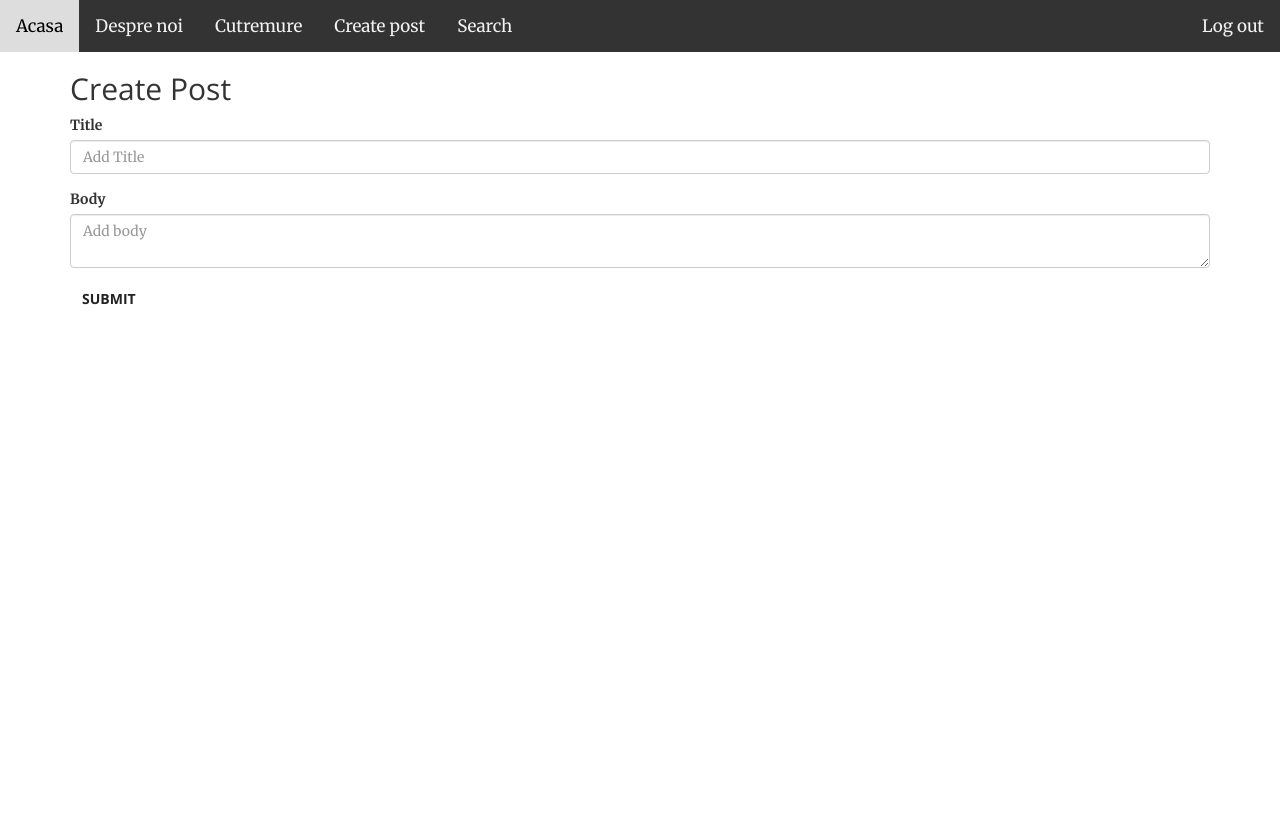
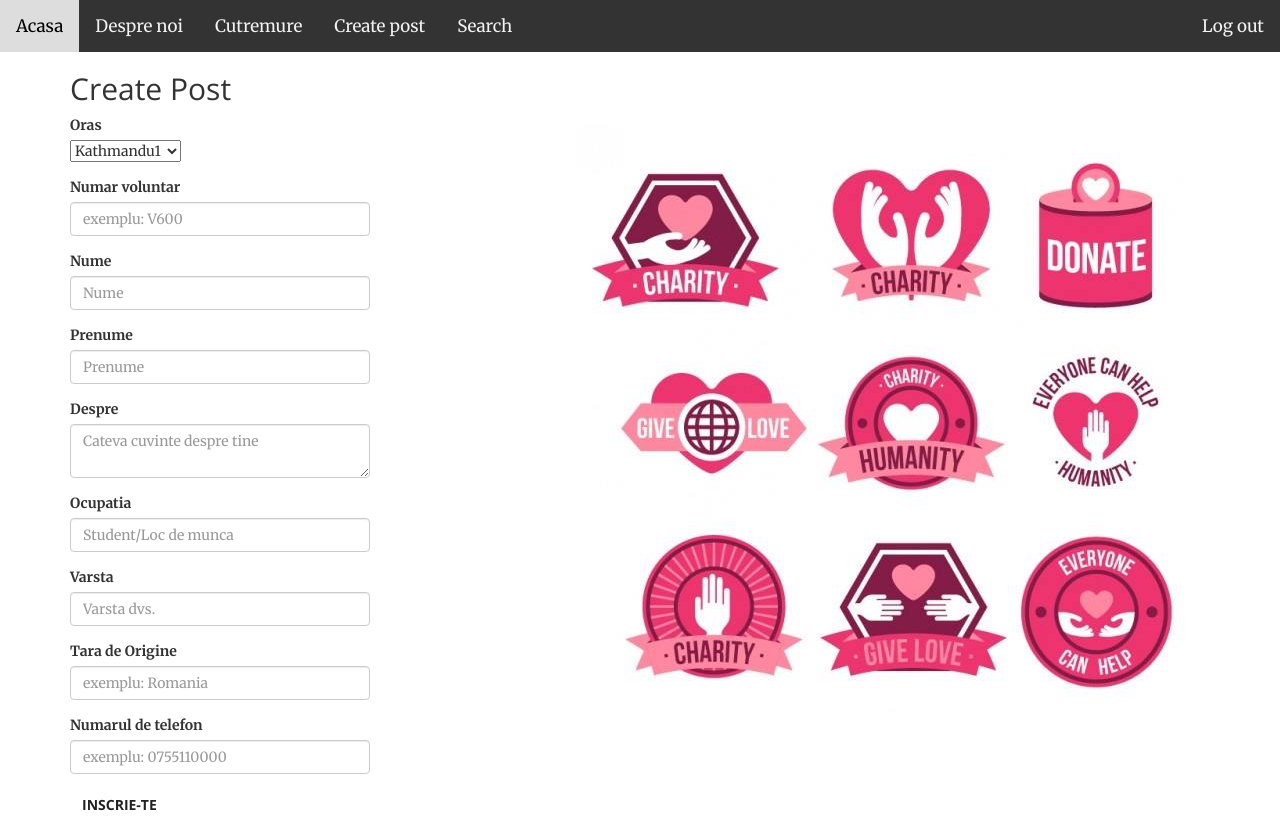
Before and after one commit to anadascalu/ProiectTW, a CodeIgniter app: page /TW/posts/create in a window 1280 px wide. Before the commit the page ends 305 px from the top, so only its background shows below. Run offline with CodeIgniter, Linux system fonts and the light colour scheme; the visitor is signed in with stand-in values (Sample User, id 1); some libraries are stand-ins or nearby versions.

Commit message:
Inscriere voluntari
Am creat o pagina de inscriere pentru cei ce vor sa se implice in ajutorul persoanelor lovite de cutremur, o pagina a voluntarilor in care ei ne ofera cateva informatii despre ei.

```diff
--- a/application/controllers/Posts.php
+++ b/application/controllers/Posts.php
@@ -55,8 +55,15 @@ class Posts extends CI_Controller{
 
 			$data['title'] = 'Create Post';
 
-			$this->form_validation->set_rules('IDCUTREMUR', 'ID', 'required');
-			$this->form_validation->set_rules('MAGNITUDINE', 'MAGNITUDINE', 'required');
+			$this->form_validation->set_rules('idCutremur', 'idCutremur', 'required');
+			$this->form_validation->set_rules('idPersoana', 'idPersoana', 'required');
+			$this->form_validation->set_rules('nume', 'nume', 'required');
+			$this->form_validation->set_rules('prenume', 'prenume', 'required');
+			$this->form_validation->set_rules('about', 'about', 'required');
+			$this->form_validation->set_rules('studii', 'studii', 'required');
+			$this->form_validation->set_rules('varsta', 'varsta', 'required');
+			$this->form_validation->set_rules('taraOrigine', 'taraOrigine', 'required');
+			$this->form_validation->set_rules('nrTelefon', 'nrTelefon', 'required');
 
 			if($this->form_validation->run() == FAlSE){
 
--- a/application/models/Post_model.php
+++ b/application/models/Post_model.php
@@ -22,14 +22,20 @@ class Post_model extends CI_Model{
 	}
 
 	public function create_post(){
-		$slug = url_title($this->input->post('idCutremur'));
 
 		$data = array(
-		              'idCutremur' => $slug,
-		              'magnitudine' => $this->input->post('magnitudine')
+		              'idCutremur' => $this->input->post('idCutremur'),
+		              'idPersoana' => $this->input->post('idPersoana'),
+		              'nume' => $this->input->post('nume'),
+		              'prenume' => $this->input->post('prenume'),
+		               'about' => $this->input->post('about'),
+		               'studii' => $this->input->post('studii'),
+		               'varsta' => $this->input->post('varsta'),
+		               'taraOrigine' => $this->input->post('taraOrigine'),
+		               'nrTelefon' => $this->input->post('nrTelefon'),
 		              );
 
-		return $this->db->insert('cutremur', $data);
+		return $this->db->insert('voluntari', $data);
 	}
 
 	public function delete_post($IDCUTREMUR){
--- a/application/views/posts/create.php
+++ b/application/views/posts/create.php
@@ -1,17 +1,71 @@
 <h2>
 <?= $title; ?>
 </h2>
+<head>
+
+<link rel = "stylesheet" type = "text/css"
+         href = "<?php echo base_url(); ?>css/inscrieri.css">
+</head>
 
 <?php echo validation_errors(); ?>
 <?php echo form_open('posts/create'); ?>
+<div class="bckgr">
+<div class="form-group">
+<label>Oras</label>
+<br>
+<select name="idCutremur" >
+<option value="C1">Kathmandu1</option>
+<option value="C10">Nagarkot</option>
+<option value="C11">Kothari1</option>
+<option value="C12">Kothari2</option>
+<option value="C2">Sagarmatha</option>
+<option value="C3">Mechi</option>
+<option value="C4">Kathmandu2</option>
+<option value="C5">Itahari1</option>
+<option value="C6">Nepal-Bihar</option>
+<option value="C7">Itahari2</option>
+<option value="C8">Pithoragarh</option>
+<option value="C9">Kathmandu3</option>
+</select></div>
+
   <div class="form-group">
-    <label>Title</label>
-    <input type="text" class="form-control" name="IDCUTREMUR" placeholder="Add Title">
+    <label>Numar voluntar</label>
+    <input type="text" class="form-control" name="idPersoana" placeholder="exemplu: V600" style="width: 300px;">
   </div>
   <div class="form-group">
-    <label>Body</label>
-    <textarea type="text" class="form-control" name="MAGNITUDINE" placeholder="Add body"></textarea>
+    <label>Nume</label>
+    <input type="text" class="form-control" name="nume" placeholder="Nume" style="width: 300px;">
   </div>
-  <button type="submit" class="btn btn-default">Submit</button>
+  <div class="form-group">
+    <label>Prenume</label>
+    <input type="text" class="form-control" name="prenume" placeholder="Prenume" style="width: 300px;">
+  </div>
+
+  <div class="form-group">
+    <label>Despre</label>
+    <textarea type="text" class="form-control" name="about" placeholder="Cateva cuvinte despre tine" style="width: 300px;"></textarea>
+  </div>
+  <div class="form-group">
+    <label>Ocupatia</label>
+    <input type="text" class="form-control" name="studii" placeholder="Student/Loc de munca" style="width: 300px;">
+  </div>
+  <div class="form-group">
+    <label>Varsta</label>
+    <input type="text" class="form-control" name="varsta" placeholder="Varsta dvs." style="width: 300px;">
+  </div>
+
+<div class="form-group">
+    <label>Tara de Origine</label>
+    <input type="text" class="form-control" name="taraOrigine" placeholder="exemplu: Romania" style="width: 300px;">
+  </div>
+
+<div class="form-group">
+    <label>Numarul de telefon</label>
+    <input size="10" type="text" class="form-control" name="nrTelefon" placeholder="exemplu: 0755110000" style="width: 300px;">
+  </div>
+
+
+  <button type="submit" class="btn btn-default" class="img">Inscrie-te</button>
+    </div>
 </form>
 <?php form_close(); ?>
--- /dev/null
+++ b/css/inscrieri.css
@@ -0,0 +1,14 @@
+.img{
+	   background-color: #555;
+    color: #fff;
+    border-radius: 10px;
+}
+
+
+   .bckgr {
+    background-image: url("../img/charity.jpg");
+    height: auto;
+    width: auto;
+    background-position: 99% 5%;
+    background-repeat: no-repeat;
+}
```
Also changed, not shown: img/charity.jpg (added).
